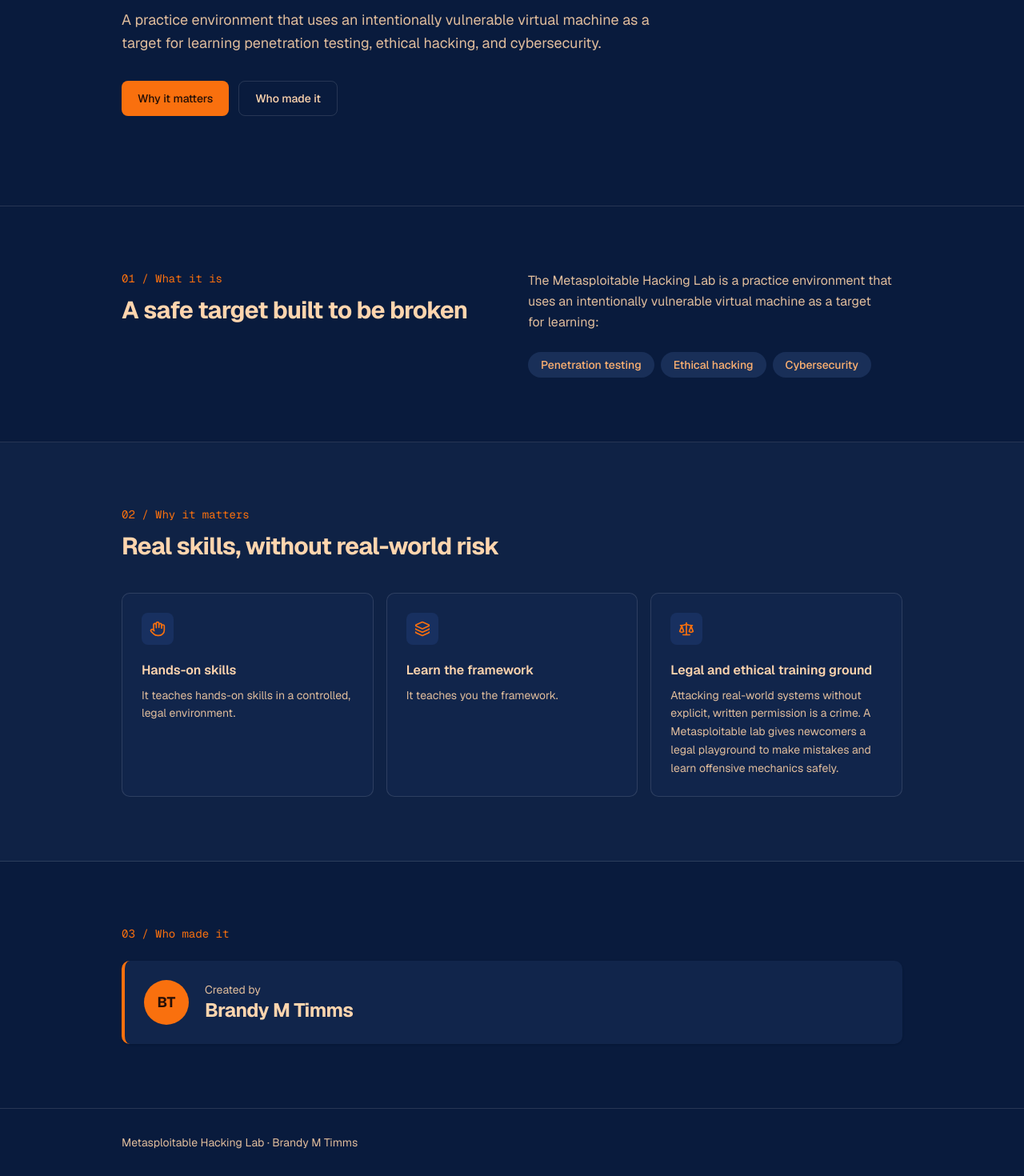
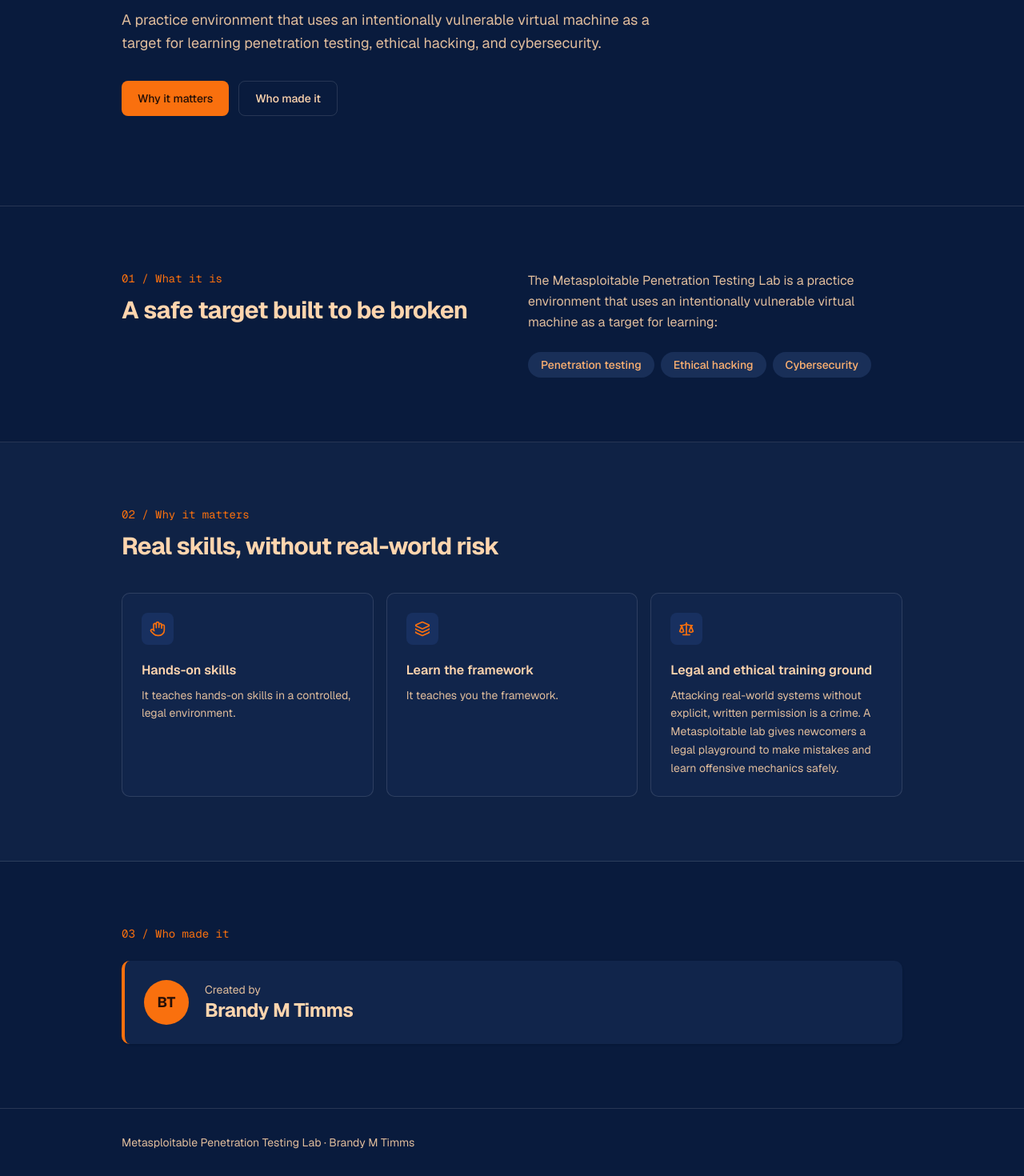
Before and after one commit to brandytimms8-star/metasploitable, a Next.js app: page / in a window 1280 px wide. Shown: the part 347-1817 px from the top of the page at 80% size. Built offline with nearby package versions, Linux system fonts and the light colour scheme.

Commit message:
feat: rename "Hacking Lab" to "Penetration Testing Lab" across app
Updated lab title and descriptions for clarity

V0-Chat-Id: jdHVt5Uylgm

```diff
--- a/app/layout.tsx
+++ b/app/layout.tsx
@@ -7,7 +7,7 @@ const geistSans = Geist({ subsets: ['latin'], variable: '--font-geist-sans' })
 const geistMono = Geist_Mono({ subsets: ['latin'], variable: '--font-geist-mono' })
 
 export const metadata: Metadata = {
-  title: 'Metasploitable Hacking Lab | Brandy M Timms',
+  title: 'Metasploitable Penetration Testing Lab | Brandy M Timms',
   description:
     'A practice environment that uses an intentionally vulnerable virtual machine as a target for learning penetration testing, ethical hacking, and cybersecurity.',
   generator: 'v0.app',
--- a/app/page.tsx
+++ b/app/page.tsx
@@ -14,7 +14,7 @@ export default function Page() {
       </main>
       <footer className="border-t">
         <div className="mx-auto max-w-5xl px-6 py-8 text-sm text-muted-foreground">
-          Metasploitable Hacking Lab &middot; Brandy M Timms
+          Metasploitable Penetration Testing Lab &middot; Brandy M Timms
         </div>
       </footer>
     </>
--- a/components/hero.tsx
+++ b/components/hero.tsx
@@ -4,7 +4,7 @@ export function Hero() {
       <div className="mx-auto max-w-5xl px-6 py-20 md:py-28">
         <p className="font-mono text-sm text-primary">{'> ./project --info'}</p>
         <h1 className="mt-4 max-w-3xl text-balance text-4xl font-bold tracking-tight md:text-6xl">
-          Hacking Lab using <span className="text-primary">Metasploitable</span>
+          Penetration Testing Lab using <span className="text-primary">Metasploitable</span>
         </h1>
         <p className="mt-6 max-w-2xl text-pretty text-lg leading-relaxed text-muted-foreground">
           A practice environment that uses an intentionally vulnerable virtual machine as a target
--- a/components/project-sections.tsx
+++ b/components/project-sections.tsx
@@ -22,7 +22,7 @@ export function WhatItIs() {
         </div>
         <div>
           <p className="text-pretty leading-relaxed text-muted-foreground">
-            The Metasploitable Hacking Lab is a practice environment that uses an intentionally
+            The Metasploitable Penetration Testing Lab is a practice environment that uses an intentionally
             vulnerable virtual machine as a target for learning:
           </p>
           <ul className="mt-6 flex flex-wrap gap-2">
```
